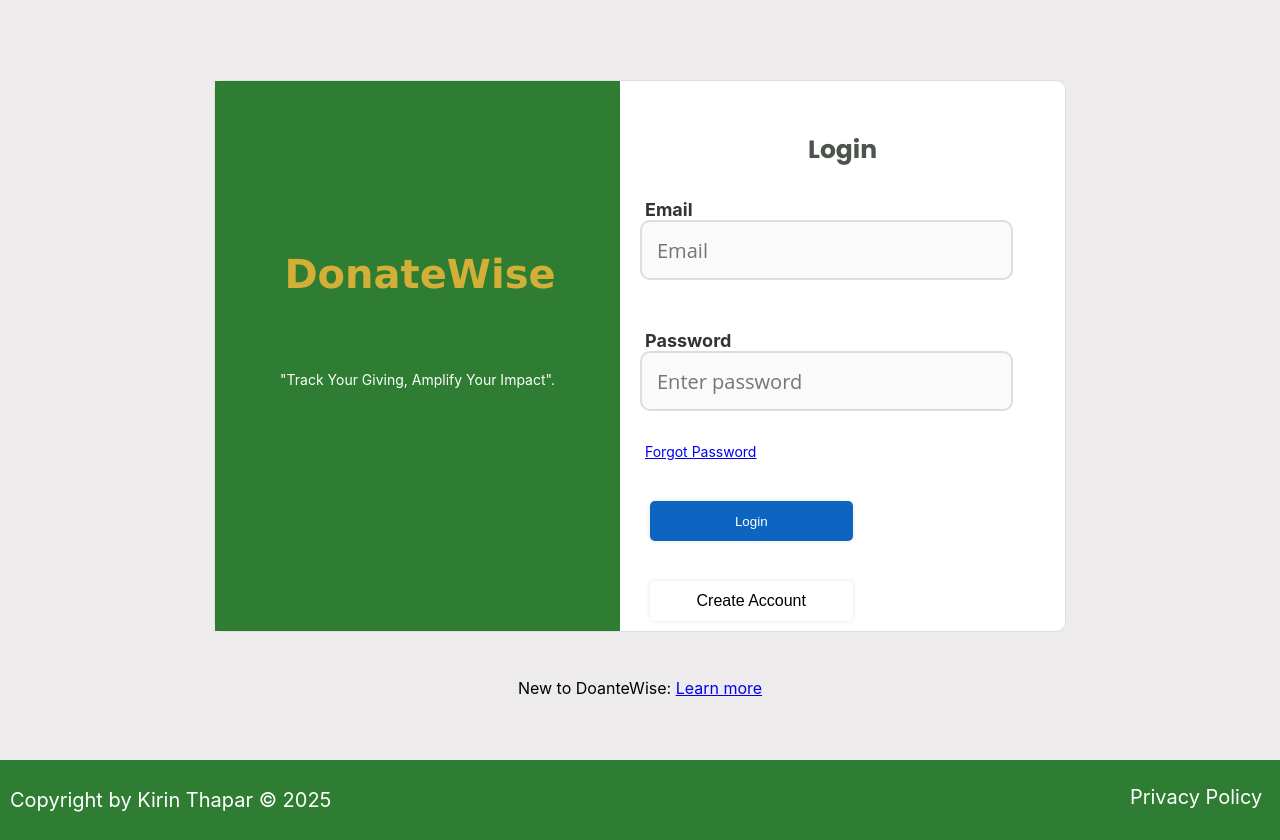
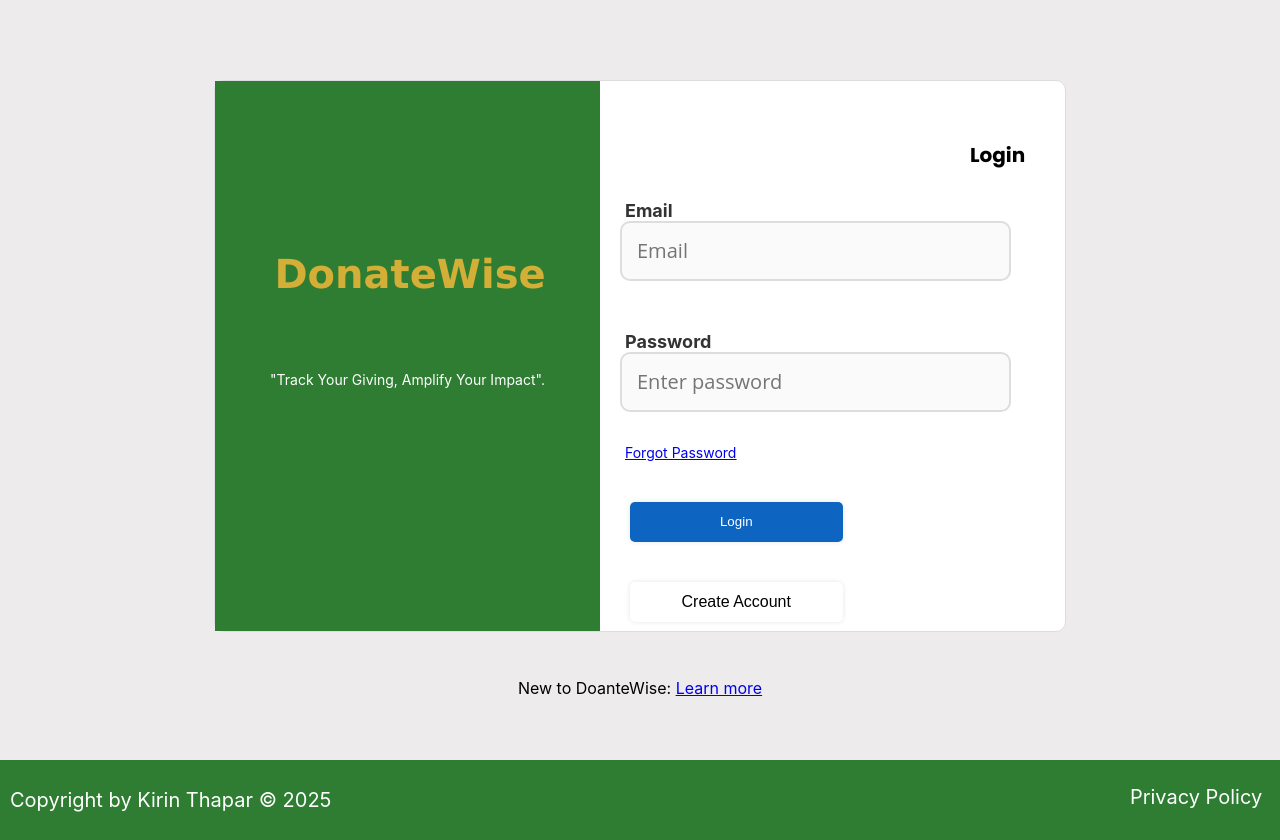
Before and after one commit to Kirint27/DonateWise, a React (Create React App) app in the folder frontend/: page / in a window 1280 px wide. Built offline with nearby package versions, Linux system fonts and the light colour scheme; what chartjs-plugin-datalabels would draw is missing.

Commit message:
update h2 styling across the app

```diff
--- a/frontend/src/components/Donations/Donations.jsx
+++ b/frontend/src/components/Donations/Donations.jsx
@@ -154,7 +154,7 @@ const Donations = ({ isOpen, onClose, onSubmit }) => {
     <>
       <div className={styles.modalOverlay}>
         <div className={styles.modalContent}>
-          <h2>Add Donation</h2>
+          <h2 className={styles.modalTitle}>Add Donation</h2>
           <form
             className={styles.donationForm}
             action="/"
--- a/frontend/src/components/Donations/Donations.module.scss
+++ b/frontend/src/components/Donations/Donations.module.scss
@@ -3,8 +3,8 @@
   top: 0;
   left: 0;
   width: 100%;
-  height: 98%;
-  background-color: rgba(0, 0, 0, 0.5);
+  height: 100vh; // Full viewport height
+  background-color: rgba(0, 0, 0, 0.5); // Semi-transparent background
   display: flex;
   align-items: center;
   justify-content: center;
@@ -15,12 +15,11 @@
   background-color: white;
   padding: 2rem;
   border-radius: 10px;
-  width: 95%;
-  max-width: 850px;
-  height: 95vh;
-  max-height: 768px; // set the maximum height to 768px (typical laptop height)
-  overflow-y: auto;
+  width: 90%; // Use 90% of the viewport width
+  max-width: 800px; // Maximum width for larger screens
+  height: 90%; // Use 90% of the viewport height
   box-shadow: 0 4px 8px rgba(0, 0, 0, 0.1);
+  overflow-x: auto;
   position: relative;
   animation: slideDown 0.3s ease;
 }
@@ -31,11 +30,12 @@
   gap: 10px;
   margin: 20px auto;
   width: 100%;
+  height: fit-content;
   font-size: 15px;
-  height: 300px;
 }
+
 // Title
-h2 {
+.modalTitle {
   grid-column: span 2;
   margin-top: 0;
   color: #4d534d;
--- a/frontend/src/containers/login/login.module.scss
+++ b/frontend/src/containers/login/login.module.scss
@@ -59,6 +59,9 @@ $secondary-color: #ffffff;
 
   .formTitle {
     margin-bottom: 15px;
+    color: #000;
+    text-align: center;
+font-size: 20px;
   }
   form {
     margin-top: 30px;
--- a/frontend/src/index.css
+++ b/frontend/src/index.css
@@ -27,12 +27,13 @@ h2 {
   font-size: 25px; /* 24px */
   color: #000;
   font-family: "Poppins", sans-serif;
-  margin: 2% 35% 5%;
+  margin: 2% 30% 10%;
+  width: 500px;
 }
 
 h3 {
   font-size: 1.2rem; /* 18px */
-  margin-bottom: 3%;
+margin: 2% 0 2% 0;
 }
 
 code {
@@ -89,3 +90,15 @@ button {
 .noDonations {
   text-align: center;
 }
+@media screen and (min-width: 1500px) {
+h2{
+  margin-left: 40%;
+}
+
+}
+@media screen and (max-width: 580px) {
+h2{
+  margin-left: 5%;
+  width: 90%;
+}
+}
```
